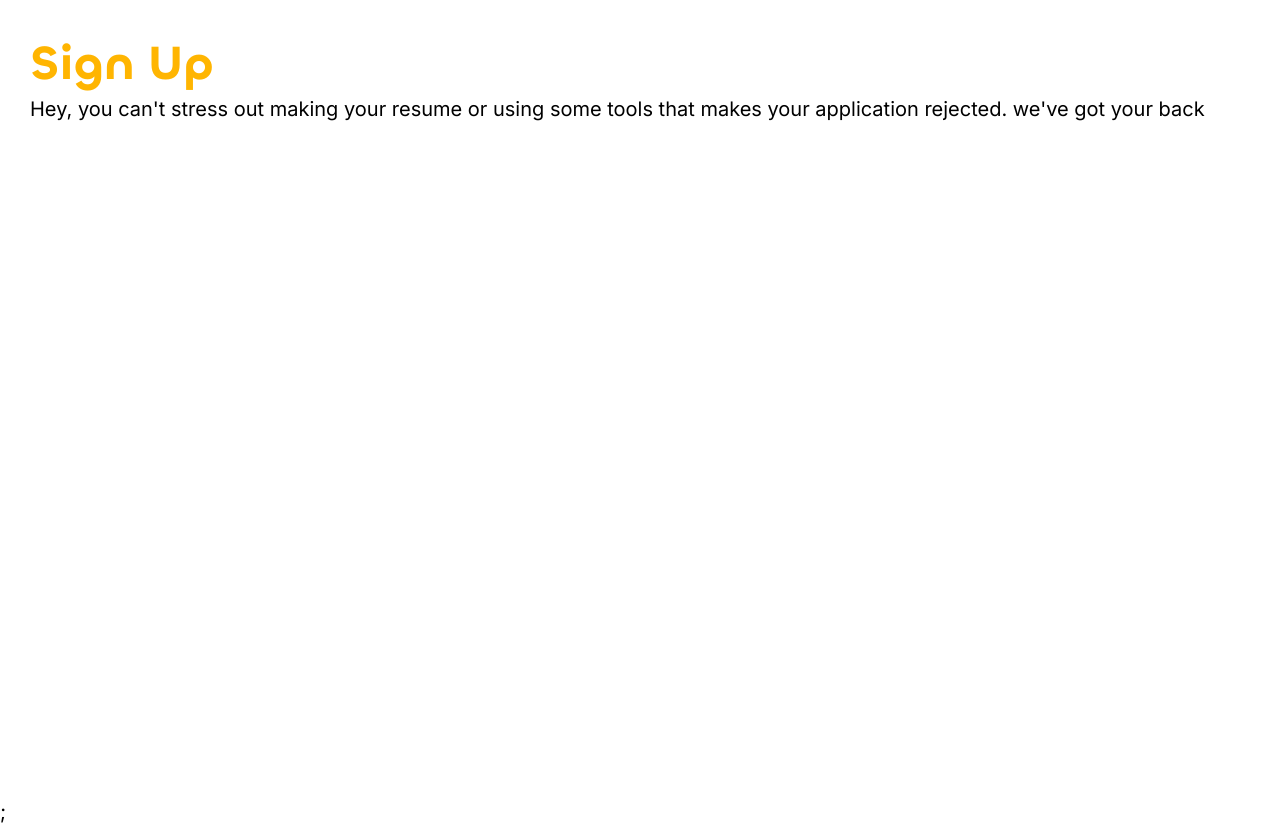
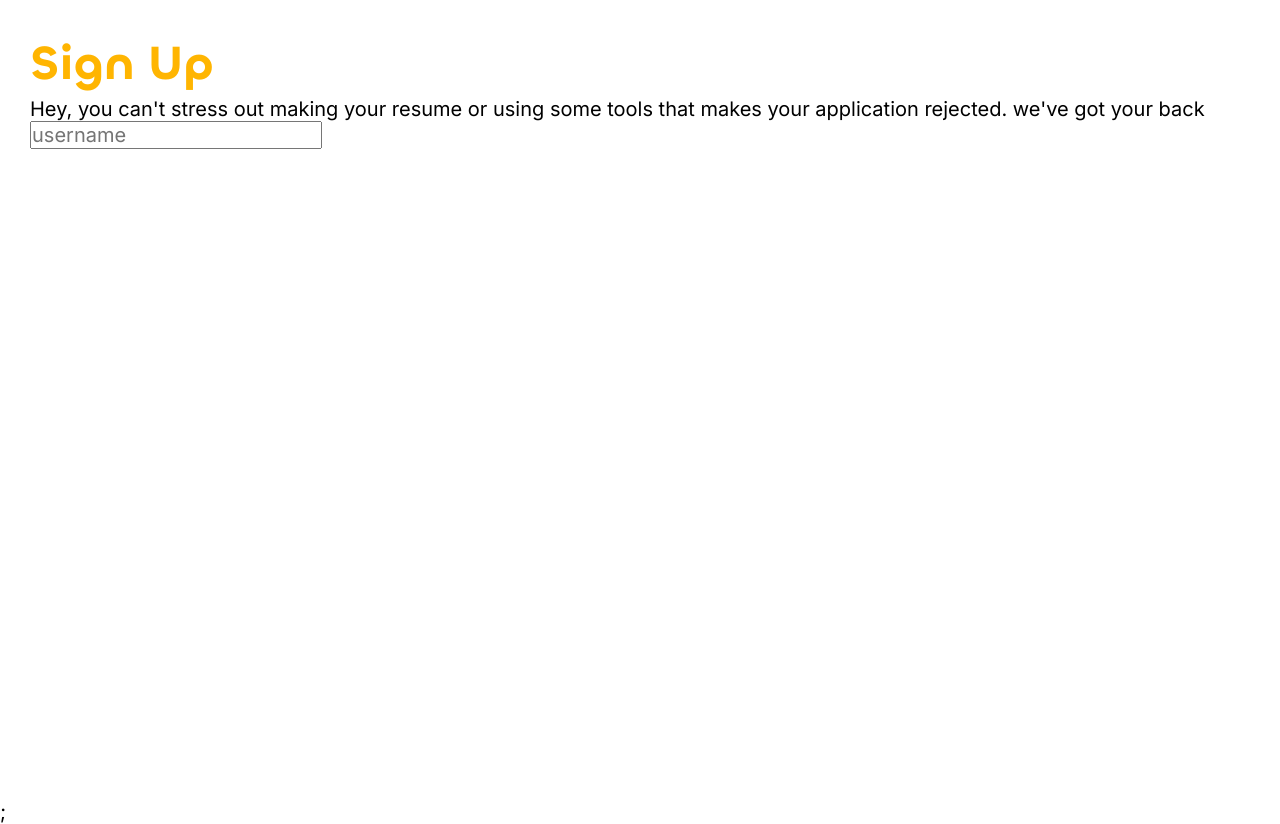
Before and after one commit to uwenayoallain/cv, a Next.js app: page /signup in a window 1280 px wide. Built offline with nearby package versions, Linux system fonts and the light colour scheme.

Commit message:
something not good

```diff
--- a/pages/signup.tsx
+++ b/pages/signup.tsx
@@ -9,7 +9,9 @@ const SignUp: NextPage = () => {
             Hey, you can&apos;t stress out making your resume or using some
             tools that makes your application rejected. we&apos;ve got your back
           </p>
-          <form action=''></form>
+          <form action=''>
+            <input name="username" placeholder="username"/>
+          </form>
         </div>
       </section>
     </div>
```
